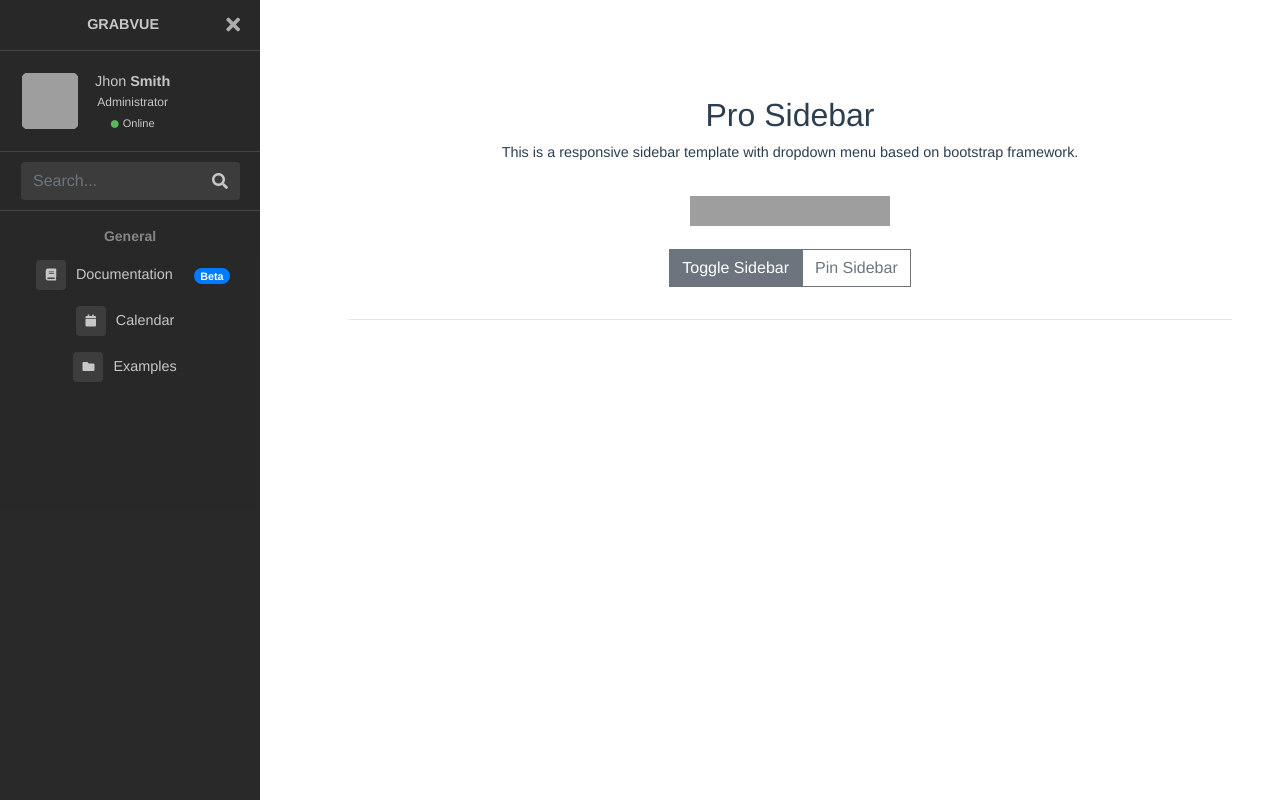
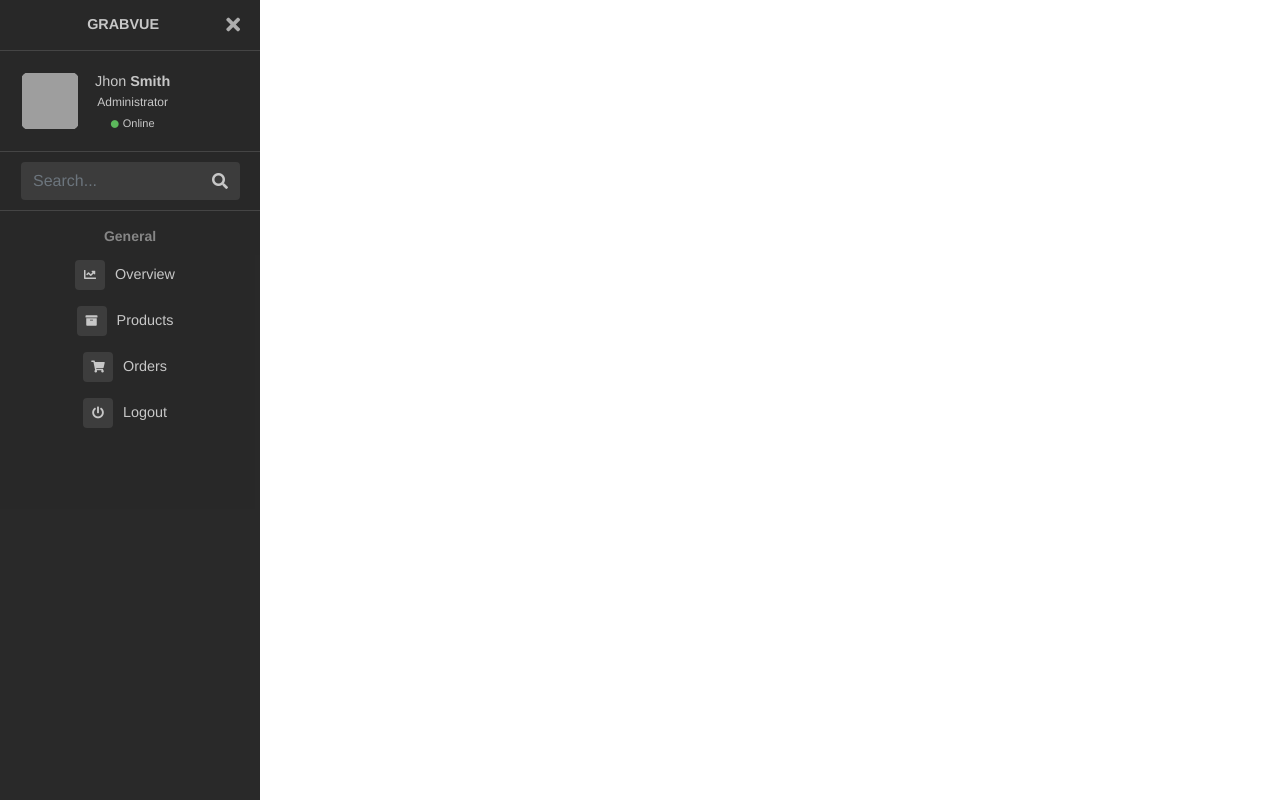
Before and after one commit to farhanasif/grabvue, a Vue app: page /admin in a window 1280 px wide. Built offline with nearby package versions, Linux system fonts and the light colour scheme; grey boxes are pictures that could not be loaded.

Commit message:
admin routing

```diff
--- a/src/App.vue
+++ b/src/App.vue
@@ -1,6 +1,5 @@
 <template>
   <div id="app">
-
     <router-view/>
   </div>
 </template>
--- a/src/router/index.js
+++ b/src/router/index.js
@@ -2,24 +2,43 @@ import Vue from 'vue'
 import VueRouter from 'vue-router'
 import Home from '../views/Home.vue'
 import Admin from '../views/Admin.vue'
-
+import Overview from '../views/admin/Overview.vue';
+import Products from '../views/admin/Products.vue';
+import Orders from '../views/admin/Orders.vue';
 
 Vue.use(VueRouter)
 
 const routes = [
   {
     path: '/',
-    name: 'Home',
+    name: 'home',
     component: Home
   },
   {
     path: '/admin',
     name: 'admin',
-    component: Admin
+    component: Admin,
+    children: [
+      {
+        path: 'overview',
+        name: 'overview',
+        component: Overview
+      },
+      {
+        path: 'products',
+        name: 'products',
+        component: Products
+      },
+      {
+        path: 'orders',
+        name: 'orders',
+        component: Orders
+      }
+    ]
   },
   {
     path: '/about',
-    name: 'About',
+    name: 'about',
     // route level code-splitting
     // this generates a separate chunk (about.[hash].js) for this route
     // which is lazy-loaded when the route is visited.
--- a/src/views/Admin.vue
+++ b/src/views/Admin.vue
@@ -47,22 +47,28 @@
                             <span>General</span>
                         </li>
                         <li>
-                            <a href="#">
-                                <i class="fa fa-book"></i>
-                                <span class="menu-text">Documentation</span>
-                                <span class="badge badge-pill badge-primary">Beta</span>
-                            </a>
+                            <router-link to="/admin/overview">
+                                <i class="fa fa-chart-line"></i>
+                                <span class="menu-text">Overview</span>
+                                <!-- <span class="badge badge-pill badge-primary">Beta</span> -->
+                            </router-link>
+                        </li>
+                        <li>
+                            <router-link to="/admin/products/">
+                                <i class="fa fa-archive"></i>
+                                <span class="menu-text">Products</span>
+                            </router-link>
+                        </li>
+                        <li>
+                            <router-link to="/admin/orders">
+                                <i class="fa fa-shopping-cart"></i>
+                                <span class="menu-text">Orders</span>
+                            </router-link>
                         </li>
                         <li>
                             <a href="#">
-                                <i class="fa fa-calendar"></i>
-                                <span class="menu-text">Calendar</span>
-                            </a>
-                        </li>
-                        <li>
-                            <a href="#">
-                                <i class="fa fa-folder"></i>
-                                <span class="menu-text">Examples</span>
+                                <i class="fa fa-power-off"></i>
+                                <span class="menu-text">Logout</span>
                             </a>
                         </li>
                     </ul>
@@ -75,39 +81,7 @@
         </a>
         <!-- page-content  -->
         <main class="page-content pt-2">
-            <div id="overlay" class="overlay"></div>
-            <div class="container-fluid p-5">
-                <div class="row">
-                    <div class="form-group col-md-12">
-                        <h2>Pro Sidebar</h2>
-                        <p>This is a responsive sidebar template with dropdown menu based on bootstrap framework.</p>
-
-                    </div>
-                    <div class="form-group col-md-12">
-                        <iframe
-                            src="https://ghbtns.com/github-btn.html?user=azouaoui-med&repo=pro-sidebar-template&type=star&count=true&size=small"
-                            frameborder="0" scrolling="0" width="100px" height="30px"></iframe>
-                        <iframe
-                            src="https://ghbtns.com/github-btn.html?user=azouaoui-med&repo=pro-sidebar-template&type=fork&count=true&size=small"
-                            frameborder="0" scrolling="0" width="100px" height="30px"></iframe>
-                    </div>
-
-                    <div class="form-group col-md-12">
-                        <a id="toggle-sidebar" class="btn btn-secondary rounded-0" href="#">
-                            <span>Toggle Sidebar</span>
-                        </a>
-                        <a id="pin-sidebar" class="btn btn-outline-secondary rounded-0" href="#">
-                            <span>Pin Sidebar</span>
-                        </a>
-
-                    </div>
-                </div>
-                <hr>
-
-
-
-
-            </div>
+            <router-view/>
         </main>
         <!-- page-content" -->
     </div>
--- /dev/null
+++ b/src/views/admin/Orders.vue
@@ -0,0 +1,19 @@
+<template>
+  <div class="overview">
+    <h1>Orders page</h1>
+  </div>
+</template>
+
+<script>
+export default {
+  name: 'Orders',
+  props: {
+    msg: String
+  }
+}
+</script>
+
+<!-- Add "scoped" attribute to limit CSS to this component only -->
+<style scoped lang="scss">
+
+</style>
--- /dev/null
+++ b/src/views/admin/Overview.vue
@@ -0,0 +1,19 @@
+<template>
+  <div class="overview">
+    <h1>Overview page</h1>
+  </div>
+</template>
+
+<script>
+export default {
+  name: 'Overview',
+  props: {
+    msg: String
+  }
+}
+</script>
+
+<!-- Add "scoped" attribute to limit CSS to this component only -->
+<style scoped lang="scss">
+
+</style>
--- /dev/null
+++ b/src/views/admin/Products.vue
@@ -0,0 +1,19 @@
+<template>
+  <div class="overview">
+    <h1>Products page</h1>
+  </div>
+</template>
+
+<script>
+export default {
+  name: 'Products',
+  props: {
+    msg: String
+  }
+}
+</script>
+
+<!-- Add "scoped" attribute to limit CSS to this component only -->
+<style scoped lang="scss">
+
+</style>
```
Also changed, not shown: 1 other file (tests, documents, lock files or other folders).
